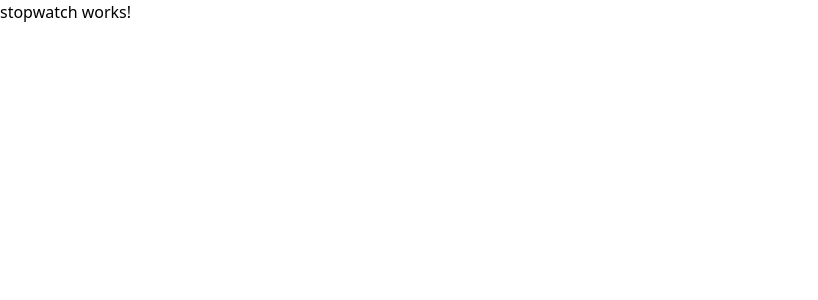
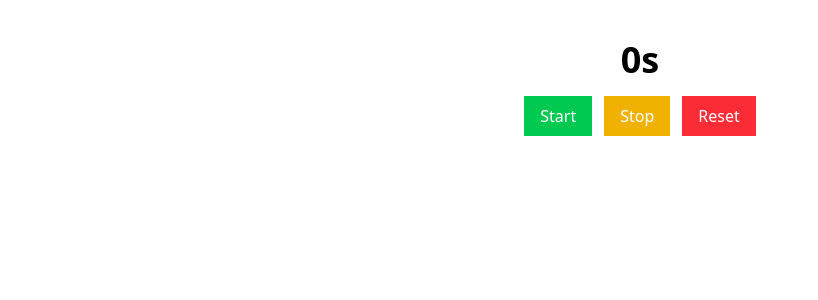
Before and after one commit to michailid/angular-mini-projects, an Angular app: page / in a window 1280 px wide. Shown: the top 300 px of the page, without its empty margins (0-818 px from the left). Built offline with nearby package versions, Linux system fonts and the light colour scheme.

Commit message:
stopwatch: add UI and functionality (start, stop, reset timer)

```diff
--- a/src/app/stopwatch/stopwatch.html
+++ b/src/app/stopwatch/stopwatch.html
@@ -1 +1,8 @@
-<p>stopwatch works!</p>
+<div class="text-center mt-10">
+  <h1 class="text-4xl font-bold">{{ time() }}s</h1>
+  <div class="mt-4 flex justify-center gap-3">
+    <button class="bg-green-500 px-4 py-2 text-white" (click)="start()">Start</button>
+    <button class="bg-yellow-500 px-4 py-2 text-white" (click)="stop()">Stop</button>
+    <button class="bg-red-500 px-4 py-2 text-white" (click)="reset()">Reset</button>
+  </div>
+</div>
--- a/src/app/stopwatch/stopwatch.ts
+++ b/src/app/stopwatch/stopwatch.ts
@@ -1,4 +1,4 @@
-import { Component } from '@angular/core';
+import { Component, signal } from '@angular/core';
 
 @Component({
   selector: 'app-stopwatch',
@@ -6,4 +6,22 @@ import { Component } from '@angular/core';
   templateUrl: './stopwatch.html',
   styleUrl: './stopwatch.css',
 })
-export class Stopwatch {}
+export class Stopwatch {
+  time = signal(0);
+  interval: any;
+
+  start() {
+    clearInterval(this.interval);
+    this.interval = setInterval(() => {
+      this.time.update((v) => v + 1);
+    }, 1000);
+  }
+
+  stop() {
+    clearInterval(this.interval);
+  }
+
+  reset() {
+    this.time.set(0);
+  }
+}
```
Also changed, not shown: 1 other file (tests, documents, lock files or other folders).
